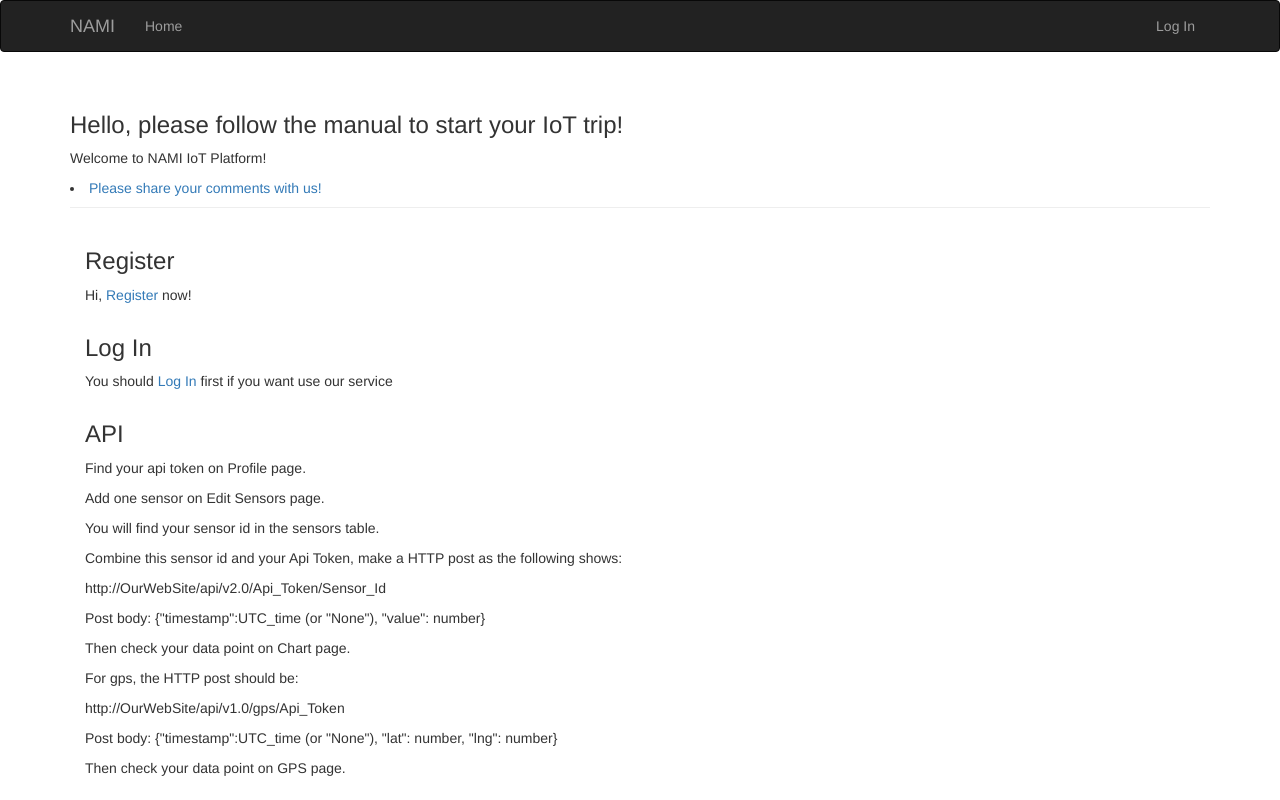
After one commit to Harold2017/myfirstflasky, a Flask app: page /manual/ in a window 1280 px wide. The commit adds this page. Run offline with Flask 2, Linux system fonts and the light colour scheme; some libraries are stand-ins or nearby versions.

Commit message:
add simple manual

```diff
--- a/app/__init__.py
+++ b/app/__init__.py
@@ -52,4 +52,7 @@ def create_app(config_name):
     from .cri import cri as cri_blueprint
     app.register_blueprint(cri_blueprint, url_prefix='/cri')
 
+    from .manual import manual as manual_blueprint
+    app.register_blueprint(manual_blueprint, url_prefix='/manual')
+
     return app
--- /dev/null
+++ b/app/manual/__init__.py
@@ -0,0 +1,5 @@
+from flask import Blueprint
+
+manual = Blueprint('manual', __name__)
+
+from . import docs
--- /dev/null
+++ b/app/manual/docs.py
@@ -0,0 +1,12 @@
+from . import manual
+#from datetime import datetime
+#from pytz import timezone
+from flask import render_template
+
+#tzchina = timezone('Asia/Shanghai')
+#utc = timezone('UTC')
+
+
+@manual.route('/')
+def docs():
+    return render_template('doc.html')
--- a/app/templates/base.html
+++ b/app/templates/base.html
@@ -29,6 +29,7 @@
                 <li><a href="{{ url_for('chart.chart1') }}">Chart</a></li>
                 <li><a href="{{ url_for('gps.mapview') }}">GPS</a></li>
                 <li><a href="{{ url_for('cri.upload') }}">CRI</a></li>
+                <li><a href="{{ url_for('manual.docs') }}">Manual</a></li>
                 {% endif %}
             </ul>
             <ul class="nav navbar-nav navbar-right">
--- /dev/null
+++ b/app/templates/doc.html
@@ -0,0 +1,37 @@
+{% extends "base.html" %}
+
+{% block title %}NAMI{% endblock %}
+
+{% block page_content %}
+<div class="page-header">
+    <h3>Hello, please follow the manual to start your IoT trip!</h3>
+    <p>Welcome to NAMI IoT Platform!</p>
+    <li><a href="http://www.nami.org.hk/en/nami/contact_us.html">Please share your comments with us!</a></li>
+</div>
+
+<div class="container">
+    <h3>Register</h3>
+    <p>Hi, <a href="{{ url_for('auth.register') }}">Register</a> now!</p>
+</div>
+
+<div class="container">
+    <h3>Log In</h3>
+    <p>You should <a href="{{ url_for('auth.login') }}">Log In</a> first if you want use our service</p>
+</div>
+
+<div class="container">
+    <h3>API</h3>
+    <p>Find your api token on Profile page.</p>
+    <p>Add one sensor on Edit Sensors page.</p>
+    <p>You will find your sensor id in the sensors table.</p>
+    <p>Combine this sensor id and your Api Token, make a HTTP post as the following shows:</p>
+    <p>http://OurWebSite/api/v2.0/Api_Token/Sensor_Id</p>
+    <p>Post body: {"timestamp":UTC_time (or "None"), "value": number}</p>
+    <p>Then check your data point on Chart page.</p>
+    <p>For gps, the HTTP post should be:</p>
+    <p>http://OurWebSite/api/v1.0/gps/Api_Token</p>
+    <p>Post body: {"timestamp":UTC_time (or "None"), "lat": number, "lng": number}</p>
+    <p>Then check your data point on GPS page.</p>
+</div>
+
+{% endblock %}
```
